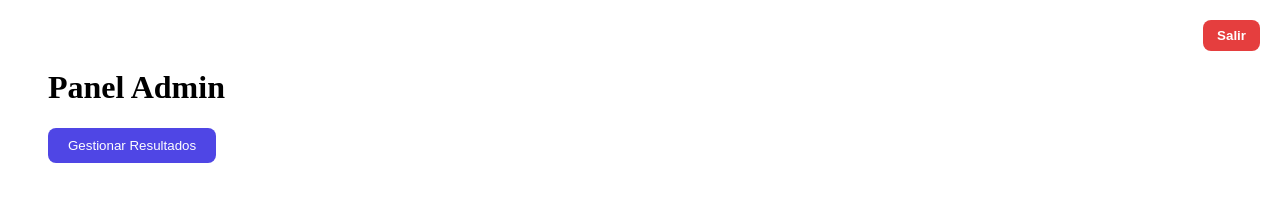
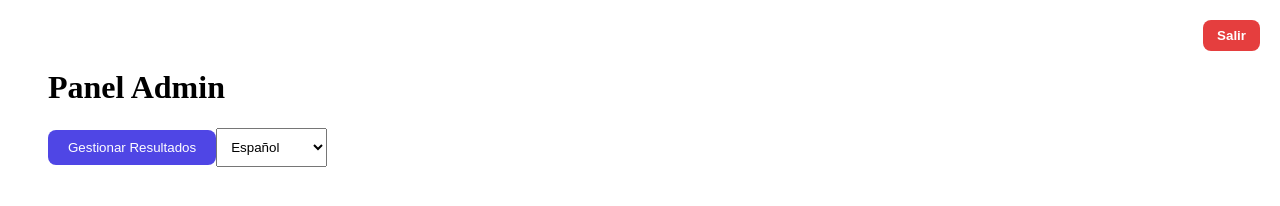
Before and after one commit to jrafael0064-collab/inkup-clone-quiz, a Next.js app: page /admin in a window 1280 px wide. Shown: the top 206 px of the page. Built offline with nearby package versions, Linux system fonts and the light colour scheme; no server answers; the database is empty.

Commit message:
Add files via upload

```diff
--- a/pages/admin/index.js
+++ b/pages/admin/index.js
@@ -9,6 +9,7 @@ export default function Admin() {
   const [brandName, setBrandName] = useState('')
   const [logoUrl, setLogoUrl] = useState('')
   const [logoFile, setLogoFile] = useState(null)
+  const [language, setLanguage] = useState('es')
 
   const handleLogout = async () => {
     await fetch("/api/admin-logout", { method: "POST" })
@@ -58,7 +59,8 @@ export default function Admin() {
       .insert([{
         title,
         brand_name: brandName,
-        logo_url: uploadedLogoUrl
+        logo_url: uploadedLogoUrl,
+        language
       }])
       .select()
 
@@ -102,6 +104,22 @@ export default function Admin() {
       >
         Salir
       </button>
+
+      <select
+        value={language}
+        onChange={(e) => setLanguage(e.target.value)}
+        style={{ padding: 10, marginRight: 10, marginBottom: 10 }}
+      >
+        <option value="es">Español</option>
+        <option value="en">Inglés</option>
+        <option value="fr">Francés</option>
+        <option value="de">Alemán</option>
+        <option value="it">Italiano</option>
+        <option value="pt">Portugués</option>
+        <option value="nl">Neerlandés</option>
+      </select>
+
+      <br />
 
       <div style={{ marginBottom: 40 }}>
         <h2>Crear nuevo quiz</h2>
```
